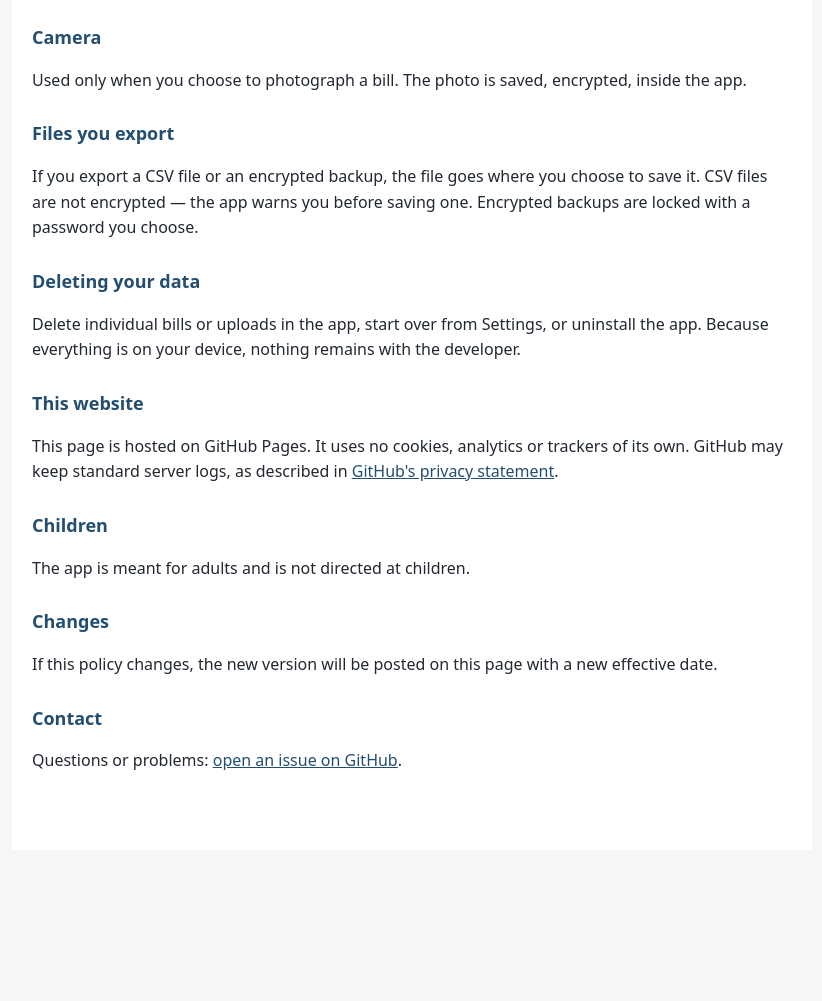
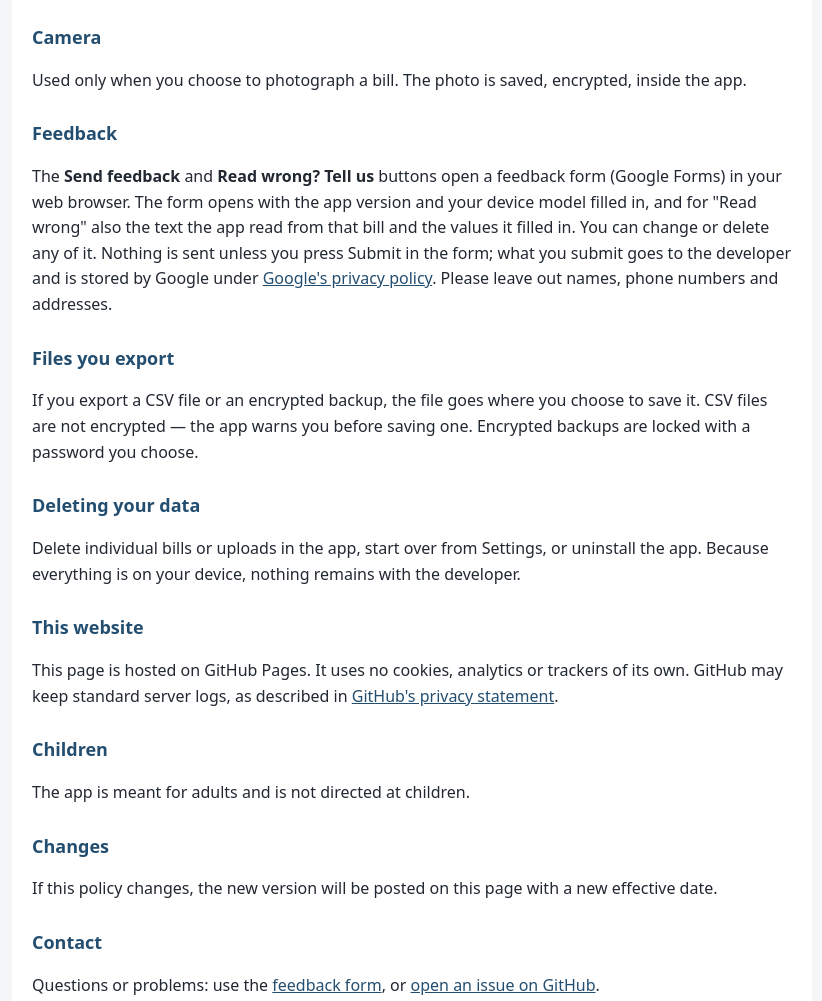
Before and after one commit to VidulaPJ/gold-bills, a plain HTML site: page privacy.html in a window 1280 px wide. Shown: the part 768-1769 px from the top of the page, without its empty margins (228-1050 px from the left). Before the commit the page ends 1618 px from the top, so only its background shows below. Drawn offline with Linux system fonts and the light colour scheme.

Commit message:
Site: feedback form; privacy page notes the form
Co-Authored-By: Claude Opus 5.5 <noreply@anthropic.com>
Claude-Session: https://claude.ai/code/session_01S6PkUMzuVEDSnTE4T3Sgwr

```diff
--- a/privacy.html
+++ b/privacy.html
@@ -20,7 +20,7 @@
 <main>
   <p><a href="index.html">← Gold Bills</a></p>
   <h1>Privacy Policy</h1>
-  <p class="date">Effective 22 November 2026 · applies to the Gold Bills apps for Android and Windows</p>
+  <p class="date">Effective 23 November 2026 · applies to the Gold Bills apps for Android and Windows</p>
 
   <p>Gold Bills is an offline app for recording and checking gold purchase bills. It is made by Vidula.
   In short: <b>the app collects nothing, and nothing you enter leaves your device.</b></p>
@@ -45,6 +45,14 @@
   <h2>Camera</h2>
   <p>Used only when you choose to photograph a bill. The photo is saved, encrypted, inside the app.</p>
 
+  <h2>Feedback</h2>
+  <p>The <b>Send feedback</b> and <b>Read wrong? Tell us</b> buttons open a feedback form (Google Forms) in your web
+  browser. The form opens with the app version and your device model filled in, and for "Read wrong" also the text the
+  app read from that bill and the values it filled in. You can change or delete any of it. Nothing is sent unless you
+  press Submit in the form; what you submit goes to the developer and is stored by Google under
+  <a href="https://policies.google.com/privacy">Google's privacy policy</a>. Please leave out names, phone numbers and
+  addresses.</p>
+
   <h2>Files you export</h2>
   <p>If you export a CSV file or an encrypted backup, the file goes where you choose to save it. CSV files are not
   encrypted — the app warns you before saving one. Encrypted backups are locked with a password you choose.</p>
@@ -64,7 +72,7 @@
   <p>If this policy changes, the new version will be posted on this page with a new effective date.</p>
 
   <h2>Contact</h2>
-  <p>Questions or problems: <a href="https://github.com/VidulaPJ/gold-bills/issues">open an issue on GitHub</a>.</p>
+  <p>Questions or problems: use the <a href="https://docs.google.com/forms/d/e/1FAIpQLSdfrArAbjLF_8vNaARjd4GK7ClrPxgscJa_ieZQBDJeID9pHg/viewform">feedback form</a>, or <a href="https://github.com/VidulaPJ/gold-bills/issues">open an issue on GitHub</a>.</p>
 </main>
 </body>
 </html>
```
Also changed, not shown: index.html (+2 -2 lines).
